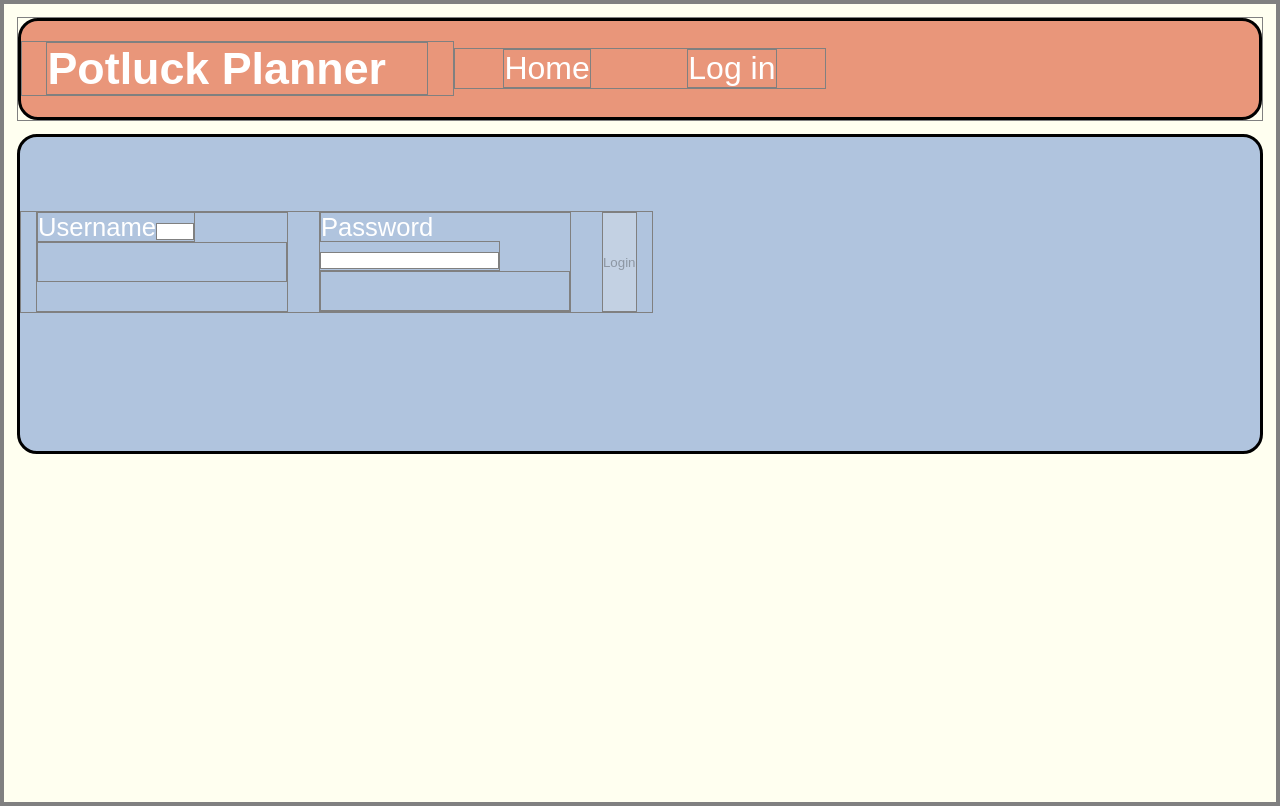
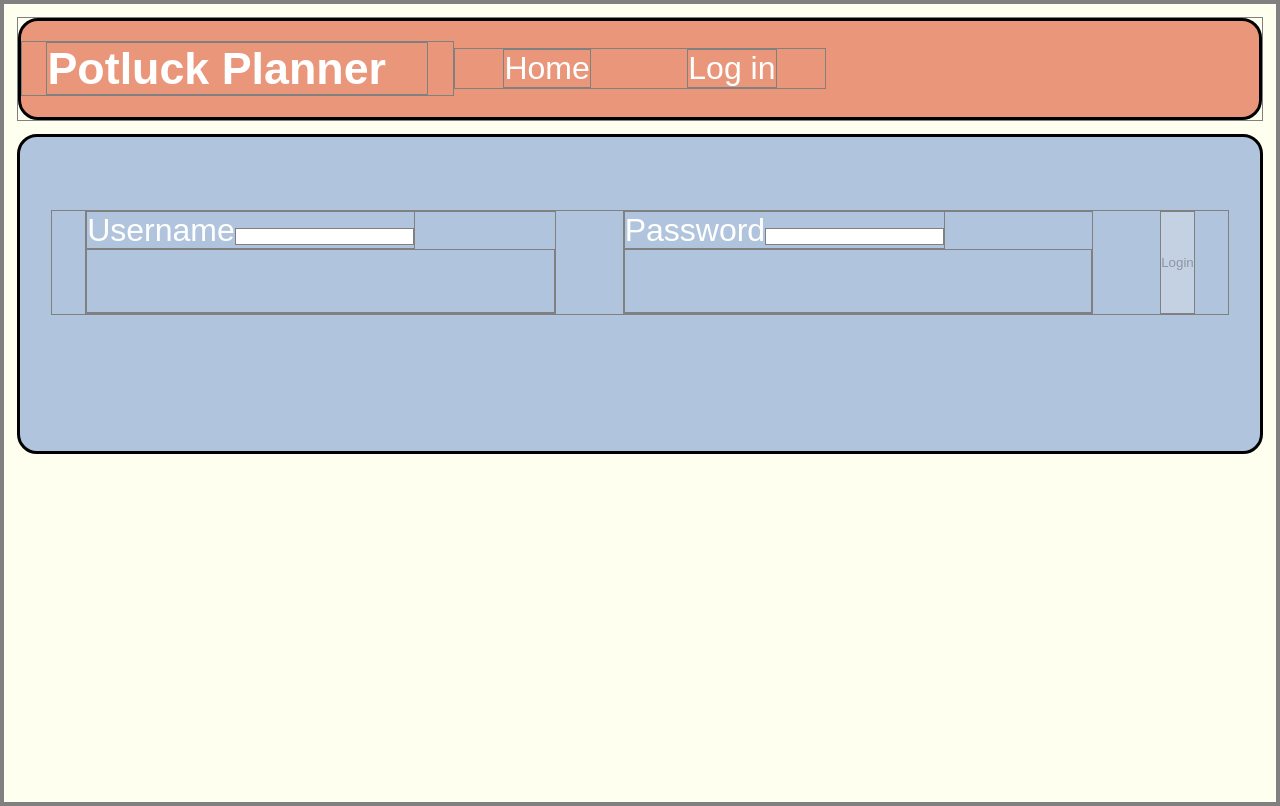
Before and after one commit to potluck-planner-lambdasch/front-end, a React (Create React App) app: page /login in a window 1280 px wide. Built offline with nearby package versions, Linux system fonts and the light colour scheme.

Commit message:
started styles

```diff
--- a/src/App.js
+++ b/src/App.js
@@ -1,4 +1,3 @@
-import logo from "./logo.svg";
 import "./App.css";
 import Login from "./Login";
 import { Link } from "react-router-dom";
--- a/src/Login.js
+++ b/src/Login.js
@@ -16,18 +16,19 @@ const LoginBox = styled.div`
   margin: 1%;
   display:flex;
   align-items:center;
+  justify-content:center;
   border-radius:20px;
   border: 3px solid black;
 
-`;
+`
 
 const ErrorDiv = styled.div`
   display:block;
-  height:40px;
-  width:
-  font-size:1rem;
+  height:5vw;
+  font-size:2vw;
   color:red;
 `
+
 const FormFieldBox = styled.div`
     width:40%;
 `
@@ -75,12 +76,12 @@ export default function Login() {
   return (
     <Route path="/login">
         <LoginBox>
-            <form style={{display:'flex',justifyContent:'space-around'}}onSubmit={onSubmit}>
+            <form style={{display:'flex',justifyContent:'space-around', width:'95%'}}onSubmit={onSubmit}>
                 <FormFieldBox>
-                <label>
+                <label style={{fontSize:'2.5vw'}}>
                     Username
                     <input
-                    style={{width:'15%'}}
+
                     type="text"
                     name="username"
                     value={values.username}
@@ -91,7 +92,7 @@ export default function Login() {
                 <ErrorDiv class="errors">{formErrors.username}</ErrorDiv>
                 </FormFieldBox>
                 <FormFieldBox>
-                <label>Password
+                <label style={{fontSize:'2.5vw'}}>Password
                     <input
                     type="password"
                     name="password"
```
